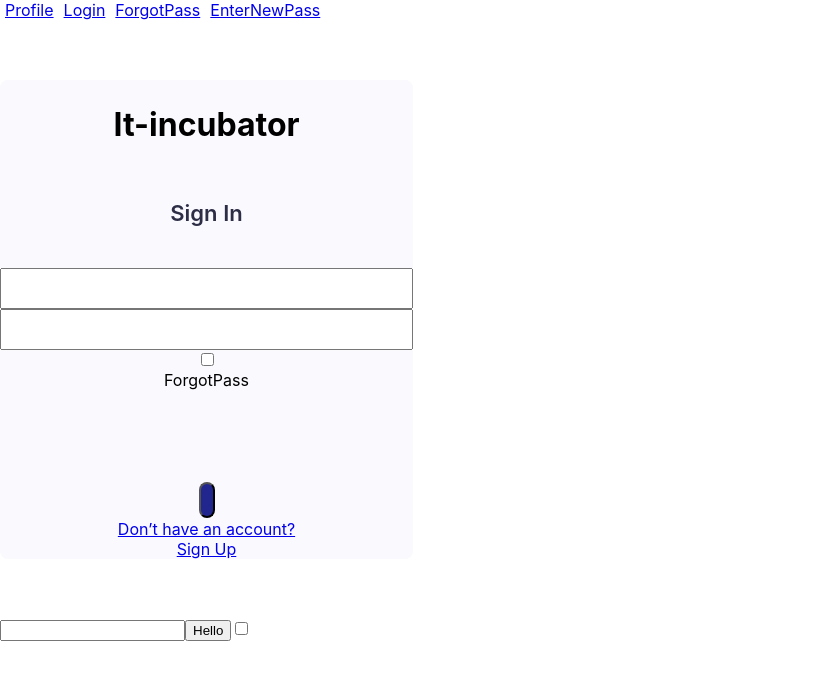
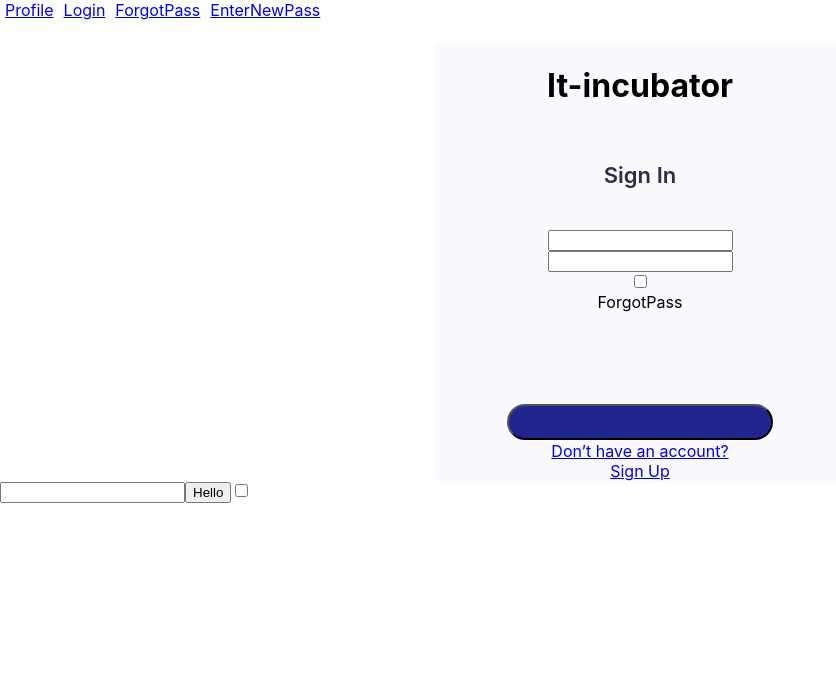
Before and after one commit to saintic132/GlobalProject, a React (Create React App) app: page /#/login in a window 1280 px wide. Shown: the top 680 px of the page, without its empty margins (0-836 px from the left). Built offline with nearby package versions, Linux system fonts and the light colour scheme.

Commit message:
update styles

```diff
--- a/src/components/features/Login/Login.module.css
+++ b/src/components/features/Login/Login.module.css
@@ -3,7 +3,7 @@
     text-align: center;
     border-radius: 8px;
     background: #F9F9FE;
-    margin: 60px 0 60px 0;
+    margin: 0 auto;
 }
 
 .title {
@@ -17,16 +17,25 @@
 .form {
     display: flex;
     flex-direction: column;
+    align-items: center;
     padding-top: 38px;
 }
 
-.input {
+.inputText {
+    width: 347px;
     height: 35px;
+}
+
+.inputCheckbox {
+
 }
 
 .btn {
     margin-top: 92px;
+    width: 266px;
     height: 36px;
     background: #21268F;
     border-radius: 30px;
+    color: #ECECF9;
+    font-size: 16px;
 }
```
